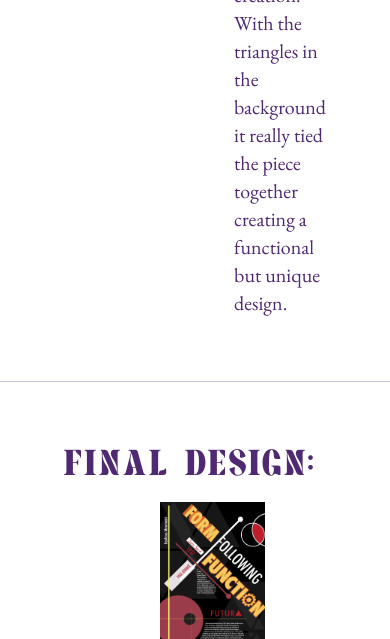
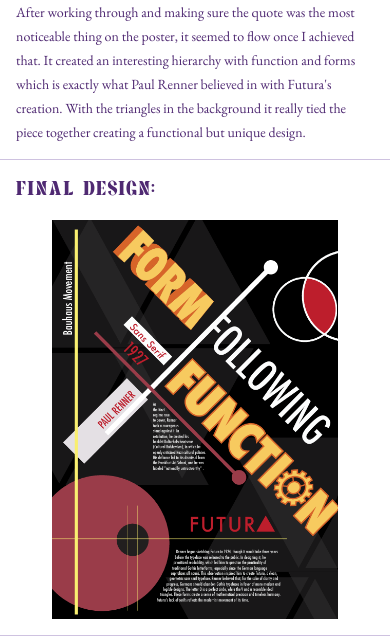
Before and after one commit to TonyVudis/portfolio, a Flask app: page /Gallery/Typodesignpos in a window 390 px wide. Shown: the part 3222-3861 px from the top of the page. Run offline with Flask 3, Linux system fonts and the light colour scheme; some libraries are stand-ins or nearby versions.

Commit message:
typo proj mobile changes

```diff
--- a/templates/Typodesignpos.html
+++ b/templates/Typodesignpos.html
@@ -43,77 +43,77 @@
         <!-- Overlay -->
         <div class="absolute inset-0 bg-[#CEC2E0] opacity-60"></div>
         <!-- Text on top -->
-        <div class="absolute inset-0 flex flex-col justify-center px-16 gap-4 pt-24">
+        <div class="absolute inset-0 flex flex-col justify-center px-4 md:px-16 gap-2 md:gap-4 pt-24">
             <a href="/Gallery" class="text-lg font-garamond tracking-widest uppercase text-[#4A2880] hover:underline">← Back to Gallery</a>
-            <h2 class="text-6xl font-megina text-[#4F2972]">TYPOGRAPHY DESIGN POSTER</h2>
-            <p class="font-garamond text-xl text-[#4F2972]">December 2025</p>
-            <p class="font-garamond text-xl text-black max-w-2xl">For this project, we explored the work of a type or graphic designer and create a typographic poster that reflects and interprets their distinctive style. Drawing inspiration from their design philosophy, visual characteristics, and historical context, your poster will center around a quote from or about your chosen designer. The goal is not to replicate their work, but to reinterpret their visual voice through our own creative lenses. </p>
+            <h2 class="text-3xl md:text-6xl font-megina text-[#4F2972]">TYPOGRAPHY DESIGN POSTER</h2>
+            <p class="font-garamond text-sm md:text-xl text-[#4F2972]">December 2025</p>
+            <p class="font-garamond text-sm md:text-xl text-black max-w-2xl">For this project, we explored the work of a type or graphic designer and create a typographic poster that reflects and interprets their distinctive style. Drawing inspiration from their design philosophy, visual characteristics, and historical context, your poster will center around a quote from or about your chosen designer. The goal is not to replicate their work, but to reinterpret their visual voice through our own creative lenses. </p>
         </div>
     </div>
 
     <!-- Process Section -->
     <div class="w-full border-t border-[#CEC2E0] px-16 py-16" data-aos="fade-up">
-        <p class="text-4xl font-megina tracking-widest uppercase text-[#4F2972] mb-4">Process:</p>
-        <div class="flex gap-4">
-            <div class="w-1/2">
+        <p class="text-xl md:text-4xl font-megina tracking-widest uppercase text-[#4F2972] mb-4">Process:</p>
+        <div class="flex flex-col md:flex-row md:flex-row gap-4 md:gap-8">
+            <div class="w-full md:w-1/2">
                 <img src="{{ url_for('static', filename='images/Typoposterproj/Process1Typoposter.png') }}" alt="Process 1" class="w-full object-cover mb-4">
             </div>
-            <div class="w-1/2 flex items-center ml-auto">
-                <p><span class="font-garamond text-xl text-[#4F2972]">This project was a struggle for me because wasn't my normal style but it was interesting to learn more about functional designs and used a typeface that I wouldn't have picked off the bat.  </span></p>
+            <div class="w-full md:w-1/2 flex flex-col md:flex-row items-center ml-auto">
+                <p><span class="font-garamond text-sm md:text-xl text-[#4F2972]">This project was a struggle for me because wasn't my normal style but it was interesting to learn more about functional designs and used a typeface that I wouldn't have picked off the bat.  </span></p>
             </div>
         </div>
 
     </div>
 
     <!-- Iterations Section -->
-    <div class="w-full border-t border-[#CEC2E0] px-16 py-16" data-aos="fade-up">
-        <p class="text-4xl font-megina tracking-widest uppercase text-[#4F2972] mb-4">Iterations:</p>
-        <div class="flex gap-10">
-            <div class="w-1/2 flex flex-col items-center">
+    <div class="w-full border-t border-[#CEC2E0] px-4 md:px-16 py-8 md:py-16" data-aos="fade-up">
+        <p class="text-xl md:text-4xl font-megina tracking-widest uppercase text-[#4F2972] mb-4">Iterations:</p>
+        <div class="flex flex-col md:flex-row gap-5 md:gap-10">
+            <div class="w-full md:w-1/2 flex flex-col md:flex-row items-center">
                 <img src="{{ url_for('static', filename='images/Typoposterproj/earlyiteration1typopos.png') }}" alt="Iteration 1" class="w-full object-cover mb-4">
             </div>
-            <div class="w-1/2 flex flex-col items-start">
+            <div class="w-full md:w-1/2 flex flex-col md:flex-row items-start">
                 <img src="{{ url_for('static', filename='images/Typoposterproj/earlyiteration3typopos.png') }}" alt="Iteration 3" class="w-3/5 object-cover mb-4">
                 <img src="{{ url_for('static', filename='images/Typoposterproj/earlyiteration2typopos.png') }}" alt="Iteration 2" class="w-full object-cover mb-4">
             </div>
-            <div class="w-1/2 flex flex-col items-center ml-auto">
-                <p><span class="font-garamond text-xl text-[#4F2972]">After sorting through the 20 sketches I made for poster designs. I narrowed it down to 5 which I took into Adobe Illustrator to create more digital iterations. After that I picked the one I thoght had the best layout and fully matched the Bauhaus Movement that Paul Renner favorited. </span></p>
+            <div class="w-full md:w-1/2 flex flex-col md:flex-row items-center ml-auto">
+                <p><span class="font-garamond text-sm md:text-xl text-[#4F2972]">After sorting through the 20 sketches I made for poster designs. I narrowed it down to 5 which I took into Adobe Illustrator to create more digital iterations. After that I picked the one I thoght had the best layout and fully matched the Bauhaus Movement that Paul Renner favorited. </span></p>
             </div>
         </div>
     </div>
 
     <!-- Final Iterations Section -->
-    <div class="w-full border-t border-[#CEC2E0] px-16 py-16" data-aos="fade-up">
-        <p class="text-4xl font-megina tracking-widest uppercase text-[#4F2972] mb-4">Final Iterations:</p>
-        <div class="flex gap-10">
-            <div class="w-1/2 flex flex-col items-center">
+    <div class="w-full border-t border-[#CEC2E0] px-4 md:px-16 py-4 md:py-16" data-aos="fade-up">
+        <p class="text-xl md:text-4xl font-megina tracking-widest uppercase text-[#4F2972] mb-4">Final Iterations:</p>
+        <div class="flex flex-col md:flex-row gap-5 md:gap-10">
+            <div class="w-full md:w-1/2 flex flex-col md:flex-row items-center">
                 <img src="{{ url_for('static', filename='images/Typoposterproj/lateiteration1typopos.png') }}" alt="Iteration 1" class="w-full object-cover mb-4">
             </div>
-            <div class="w-1/2 flex flex-col items-center">
+            <div class="w-full md:w-1/2 flex flex-col md:flex-row items-center">
                 <img src="{{ url_for('static', filename='images/Typoposterproj/lateiteration3typopos.png') }}" alt="Iteration 3" class="w-3/5 object-cover mb-4">
                 <img src="{{ url_for('static', filename='images/Typoposterproj/lateiteration2typopos.png') }}" alt="Iteration 2" class="w-full object-cover mb-4">
             </div>
-            <div class="w-1/2 flex flex-col items-center ml-auto">
-                <p><span class="font-garamond text-xl text-[#4F2972]">After working through and making sure the quote was the most noticeable thing on the poster, it seemed to flow once I achieved that. It created an interesting hierarchy with function and forms which is exactly what Paul Renner believed in with Futura's creation. With the triangles in the background it really tied the piece together creating a functional but unique design. </span></p>
+            <div class="w-full md:w-1/2 flex flex-col md:flex-row items-center ml-auto">
+                <p><span class="font-garamond text-sm md:text-xl text-[#4F2972]">After working through and making sure the quote was the most noticeable thing on the poster, it seemed to flow once I achieved that. It created an interesting hierarchy with function and forms which is exactly what Paul Renner believed in with Futura's creation. With the triangles in the background it really tied the piece together creating a functional but unique design. </span></p>
             </div>
         </div>
     </div>
 
     <!-- spread Final -->
-    <div class="w-full border-t border-[#CEC2E0] px-16 py-16" data-aos="fade-up">
-        <p class="text-4xl font-megina tracking-widest uppercase text-[#4F2972] mb-4">Final Design:</p>
-        <div class="flex justify-center">
-            <div class="w-1/2 flex flex-col items-center ml-auto mr-12">
+    <div class="w-full border-t border-[#CEC2E0] px-4 md:px-16 py-4 md:py-16" data-aos="fade-up">
+        <p class="text-xl md:text-4xl font-megina tracking-widest uppercase text-[#4F2972] mb-4">Final Design:</p>
+        <div class="flex flex-col md:flex-row justify-center">
+            <div class="w-full md:w-1/2 flex flex-col md:flex-row items-center ml-auto mr-12">
                 <img src="{{ url_for('static', filename='images/Typoposterproj/spreadtypeposter.png') }}" alt="Final 3" class="w-4/5 object-cover">
             </div>
         </div>
     </div>
 
     <!-- Final -->
-    <div class="w-full border-t border-[#CEC2E0] px-16 py-16" data-aos="fade-up">
-        <p class="text-4xl font-megina tracking-widest uppercase text-[#4F2972] mb-4">Final Design:</p>
-        <div class="flex justify-center">
-            <div class="w-1/2 flex flex-col items-center ml-auto mr-12">
+    <div class="w-full border-t border-[#CEC2E0] px-4 md:px-16 py-4 md:py-16" data-aos="fade-up">
+        <p class="text-xl md:text-4xl font-megina tracking-widest uppercase text-[#4F2972] mb-4">Final Design:</p>
+        <div class="flex flex-col md:flex-row justify-center">
+            <div class="w-full md:w-1/2 flex flex-col md:flex-row items-center ml-auto mr-12">
                 <img src="{{ url_for('static', filename='images/Typoposterproj/Typoposmock.png') }}" alt="Final 3" class="w-full scale-125 object-cover">
             </div>
         </div>
```
